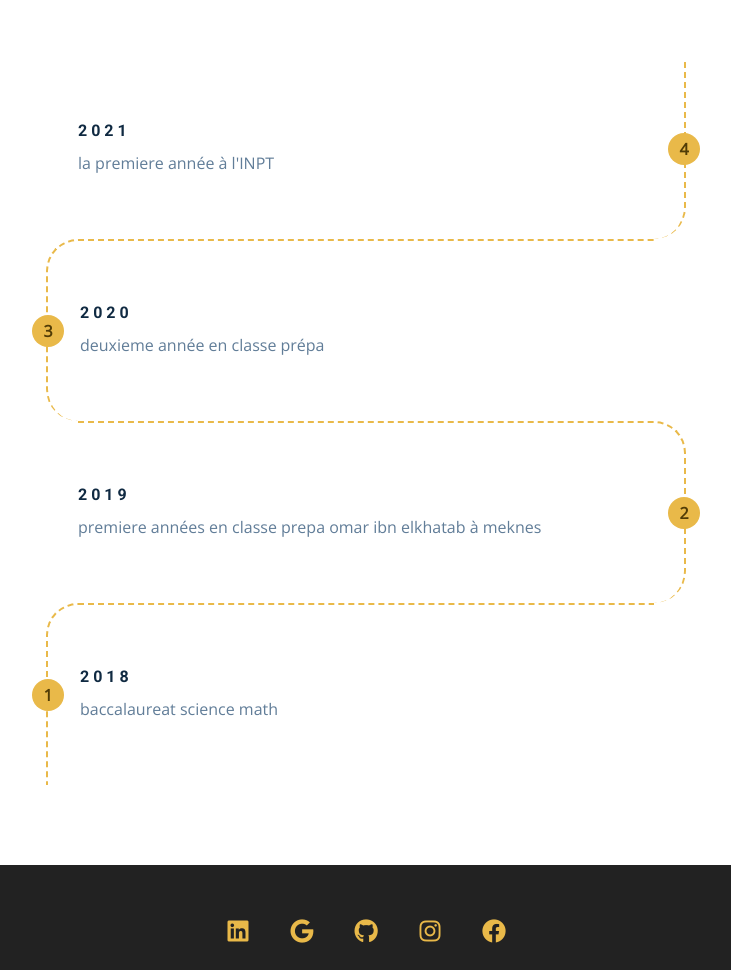
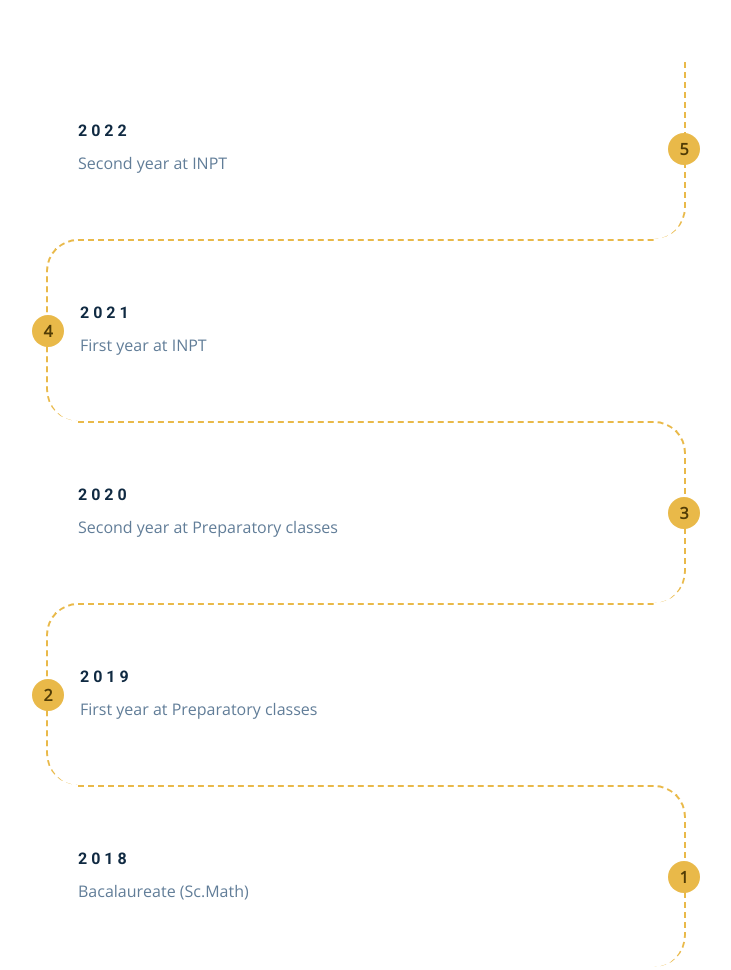
Before and after one commit to ayoublaksir/LaksirAyoub.github.io, a plain HTML site: page index.html in a window 1280 px wide. Shown: the part 4040-5010 px from the top of the page, without its empty margins (274-1005 px from the left). Drawn offline with nearby package versions, Linux system fonts and the light colour scheme; files that its build step writes are made by us from their sources.

Commit message:
thirt commite

```diff
--- a/index.html
+++ b/index.html
@@ -551,9 +551,18 @@ desired courses and learn at their own pace using video materials provided by th
       <div class="section-center timeline-center">
         <!-- single timeline item -->
         <article class="timeline-item">
+          <h4>2022</h4>
+          <p>
+             Second year at INPT
+          </p>
+          <span class="number">
+            5
+          </span>
+        </article>
+        <article class="timeline-item">
           <h4>2021</h4>
           <p>
-            la premiere année à l'INPT
+             First year at INPT
           </p>
           <span class="number">
             4
@@ -564,7 +573,7 @@ desired courses and learn at their own pace using video materials provided by th
         <article class="timeline-item">
           <h4>2020</h4>
           <p>
-            deuxieme année en classe prépa
+            Second year at Preparatory classes
           </p>
           <span class="number">
             3
@@ -575,7 +584,7 @@ desired courses and learn at their own pace using video materials provided by th
         <article class="timeline-item">
           <h4>2019</h4>
           <p>
-            premiere années en classe prepa omar ibn elkhatab à meknes
+            First year at Preparatory classes
           </p>
           <span class="number">
             2
@@ -586,7 +595,7 @@ desired courses and learn at their own pace using video materials provided by th
         <article class="timeline-item">
           <h4>2018</h4>
           <p>
-            baccalaureat science math
+            Bacalaureate (Sc.Math)
           </p>
           <span class="number">
             1
```
